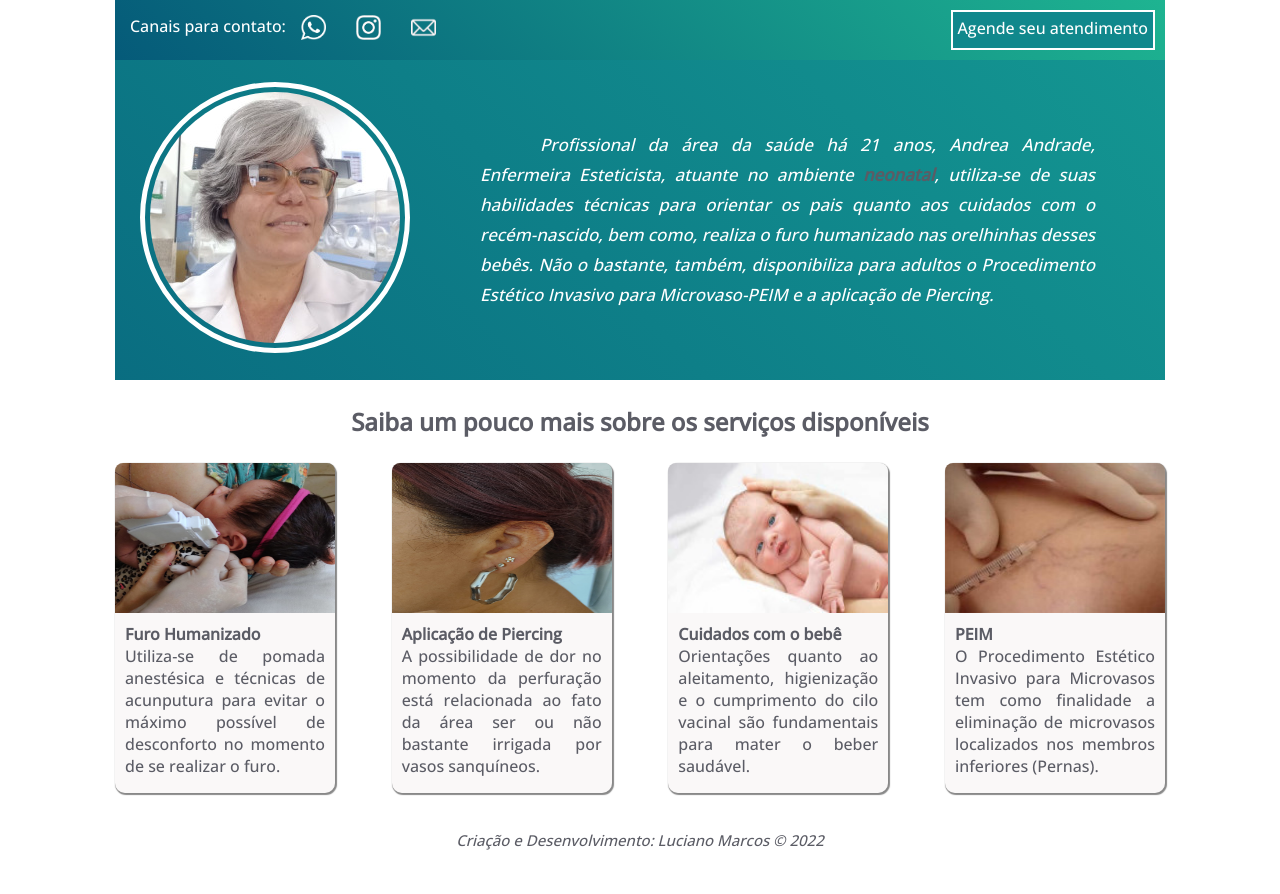
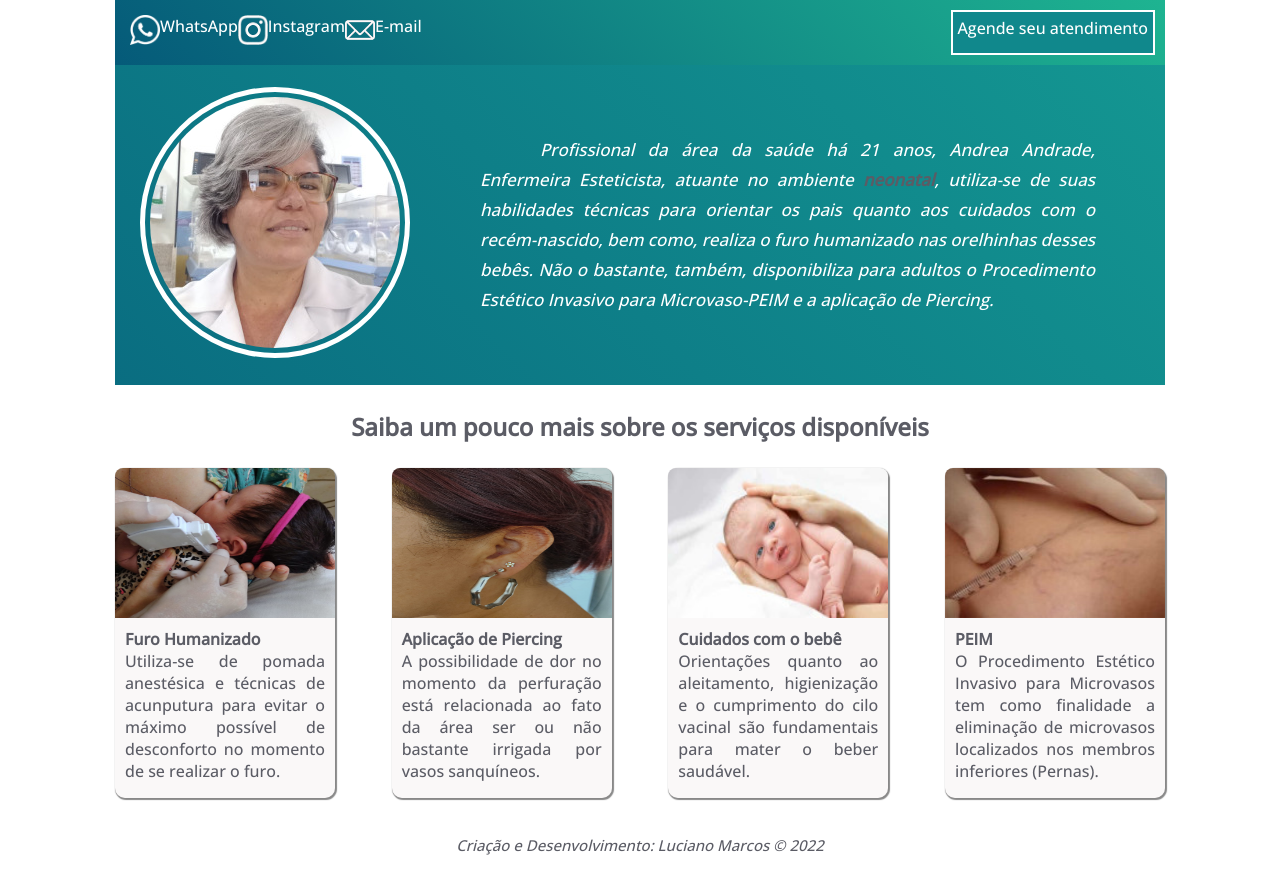
Before and after one commit to lucianomarcos156/site, a plain HTML site: page index.html in a window 1280 px wide. Drawn offline with nearby package versions, Linux system fonts and the light colour scheme.

Commit message:
site2702221906

```diff
--- a/index.html
+++ b/index.html
@@ -11,10 +11,12 @@
     <header>
         <nav class="menu">
             <ul class="contatos">
-                <p>Canais para contato:</p>
-                <li><a href="#"><picture class="canais-contato"><img src="imagens/zap.png"></picture></a></li>
+                <li><a href="#"><picture class="canais-contato"><img src="imagens/zap.png"></picture></a></li><span>WhatsApp</span>
+
                 <li><a href="#"><picture class="canais-contato"><img src="imagens/Instagram.png"></picture></a></li>
+                <span>Instagram</span>
                 <li><a href="mailto:lucianomarcos156@hotmail.com"><picture class="canais-contato"><img src="imagens/email.png"></picture></a></li>
+                <span>E-mail</span>
             </ul>
             <a class="agenda" href="#">Agende seu atendimento</a>
         </nav>
--- a/style.css
+++ b/style.css
@@ -17,42 +17,31 @@ body {
 }
 header {
     padding: 10px;
-    align-items: center;
     background: linear-gradient(45deg, #055a79, #1eb491);
 }
 .menu {
     display: flex;
     justify-content: space-between;
-    align-content: center;
 }
-.menu li, a {
+.menu li, a, span, img {
     text-decoration: none;
     list-style: none;
     color: white;
-}
-.agenda {
-    margin-left: 50px;
-    padding: 5px;
-    border: 2px solid white;
-    background-color: #10888C;
 }
 .contatos {
     display: flex;
     padding: 5px;
 }
-.contatos p {
-    color: white;
+.contatos img {
+    width: 30px;
+    height: 30px;
+    justify-content: center;
+    align-items: center;
 }
-.contatos img {
-    width: 25px;
-}
-.canais-contato {
-    width: 35px;
-    height: 20px;
-    margin-left: 5px;
-    margin-right: 5px;
-    padding: 10px;
-
+.agenda {
+    padding: 5px;
+    border: 2px solid white;
+    background-color: #10888C;
 }
 main {
     height: 750px;
```
